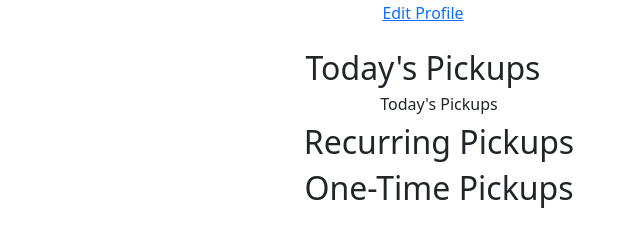
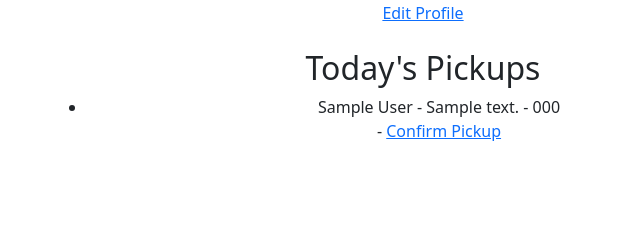
Before and after one commit to Joeblk74/The_Trash_Collector_Project, a Django app: page /employees/ in a window 1280 px wide. Shown: the part 183-430 px from the top of the page, without its empty margins (217-857 px from the left). Run offline with Django 3.2, Linux system fonts and the light colour scheme; a user stored in the database is signed in; tables that the repository leaves empty hold one stand-in row (values such as "Sample post").

Commit message:
Update employee index page to include a filter in which employee can see trash collections with their own zip code

```diff
--- a/trash_collector/employees/templates/employees/index.html
+++ b/trash_collector/employees/templates/employees/index.html
@@ -18,18 +18,11 @@
 
 
   <ul>
-    <h6> Today's Pickups</h6>
-    <h2>Recurring Pickups</h2>
-    {% for customer in todays_pickups %}
+    {% for customer in todays_customers %}
     <li>{{ customer.name }} - {{customer.address}} - {{ customer.zip_code }}</li> -  <a href= "{% url 'employees:confirm_pickup' customer.id %}">Confirm Pickup</a>
+    {% endfor %}
   </ul>
-  {% endfor %}
 
-  <h2>One-Time Pickups</h2>
-  {% for customer in one_time_pickups %}
-  <li>{{ customer.name }} - {{customer.address}} - {{ customer.zip_code }}</li> -  <a href= "{% url 'employees:confirm_pickup' customer.id %}">Confirm Pickup</a>
-</ul>
-{% endfor %}
 
 
   {% else %}
--- a/trash_collector/employees/views.py
+++ b/trash_collector/employees/views.py
@@ -18,36 +18,20 @@ from datetime import datetime
 @login_required
 def index(request):
     # The following line will get the logged-in user (if there is one) within any view function
-
-    today2 = determine_day()
-
     logged_in_user = request.user
     try:
         # This line will return the customer record of the logged-in user if one exists
         logged_in_employee = Employee.objects.get(user=logged_in_user)
-
         today = date.today()
-
+        logged_in_employee_zipcode = logged_in_employee.zip_code
+        Customer = apps.get_model('customers.Customer')
+        todays_customers = Customer.objects.filter(zip_code=logged_in_employee_zipcode)
+        #customer_day = todays_customers.filter(weekly_pickup=today)
+        #non_suspended_customer = customer_day.exclude(suspended_account=today)
+        #customer_pick_up_due = non_suspended_customer.exclude(todays_pickups=confirmed)
         context = {
-            'logged_in_employee': logged_in_employee,
-            'today': today
+            'todays_customers': todays_customers
         }
-
-        Customer = apps.get_model('customers.Customer')
-        todays_pickups = Customer.objects.filter(
-            zip_code=logged_in_employee.zip_code).filter(weekly_pickup=today2).exclude(suspend_start__lte=today, suspend_end__gte=today).exclude(
-            date_of_last_pickup = today)
-
-        # today_pickups = customers_in_zip.objects.filter(weekly_pickup=today2)
-        one_time_pickups = Customer.objects.filter(
-            zip_code=logged_in_employee.zip_code).filter(one_time_pickup=today).exclude(suspend_start__lte=today, suspend_end__gte=today).exclude(
-            date_of_last_pickup = today)
-
-        context = {
-            'todays_pickups': todays_pickups,
-            'one_time_pickups': one_time_pickups
-        }
-
         return render(request, 'employees/index.html', context)
     except ObjectDoesNotExist:
         return HttpResponseRedirect(reverse('employees:create'))
```
